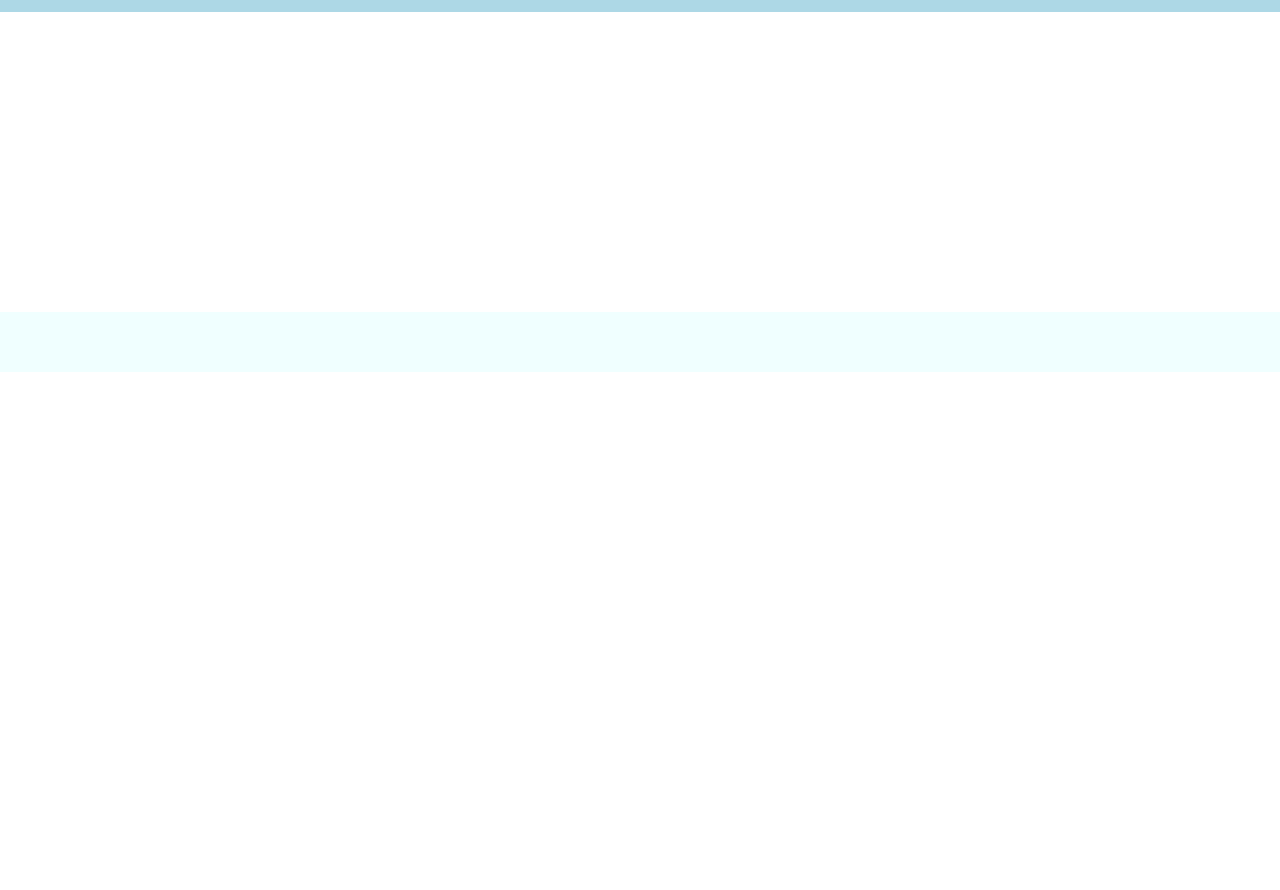
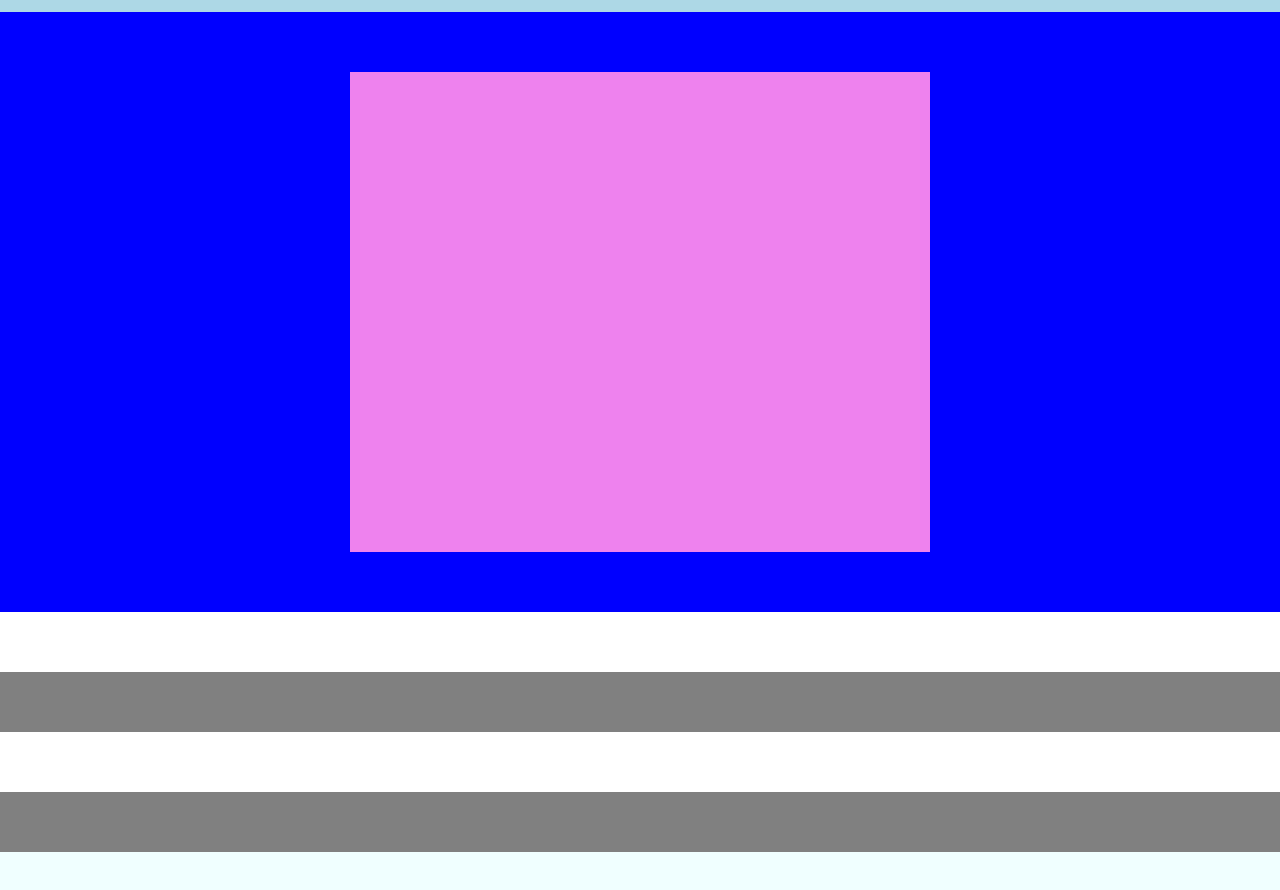
Before and after one commit to willymariino/html-css-struttura-discord, a plain HTML site: page index.html in a window 1280 px wide. Shown: the part 28-918 px from the top of the page. Before the commit the page ends 800 px from the top, so only its background shows below. Drawn offline with Linux system fonts and the light colour scheme.

Commit message:
added blue-violet section

```diff
--- a/index.html
+++ b/index.html
@@ -36,8 +36,7 @@
     <main>
 
         <section class="bg-blue">
-            <div class="container">
-                <div class="row"></div>
+            <div class="container-blue">
             </div>
         </section>
 
--- a/style.css
+++ b/style.css
@@ -53,3 +53,37 @@ main>section {
 .bg-azure {
     background-color: azure;
 }
+
+.bg-white {
+    background-color: white;
+}
+
+.bg-blue {
+    background-color: blue;
+    height: 600px;
+    padding: 60px;
+
+}
+
+.container-blue {
+    background-color: violet;
+    width: 50%;
+    height: 100%;
+    margin: 0 auto;
+}
+
+.bg-gray {
+    background-color: gray;
+}
+
+.bg-black {
+    background-color: black;
+}
+
+
+
+/* DA RIMUOVERE DOPO SVILUPPO */
+.debug main section .row {
+    height: 300px;
+    background-color: blueviolet;
+}
```
